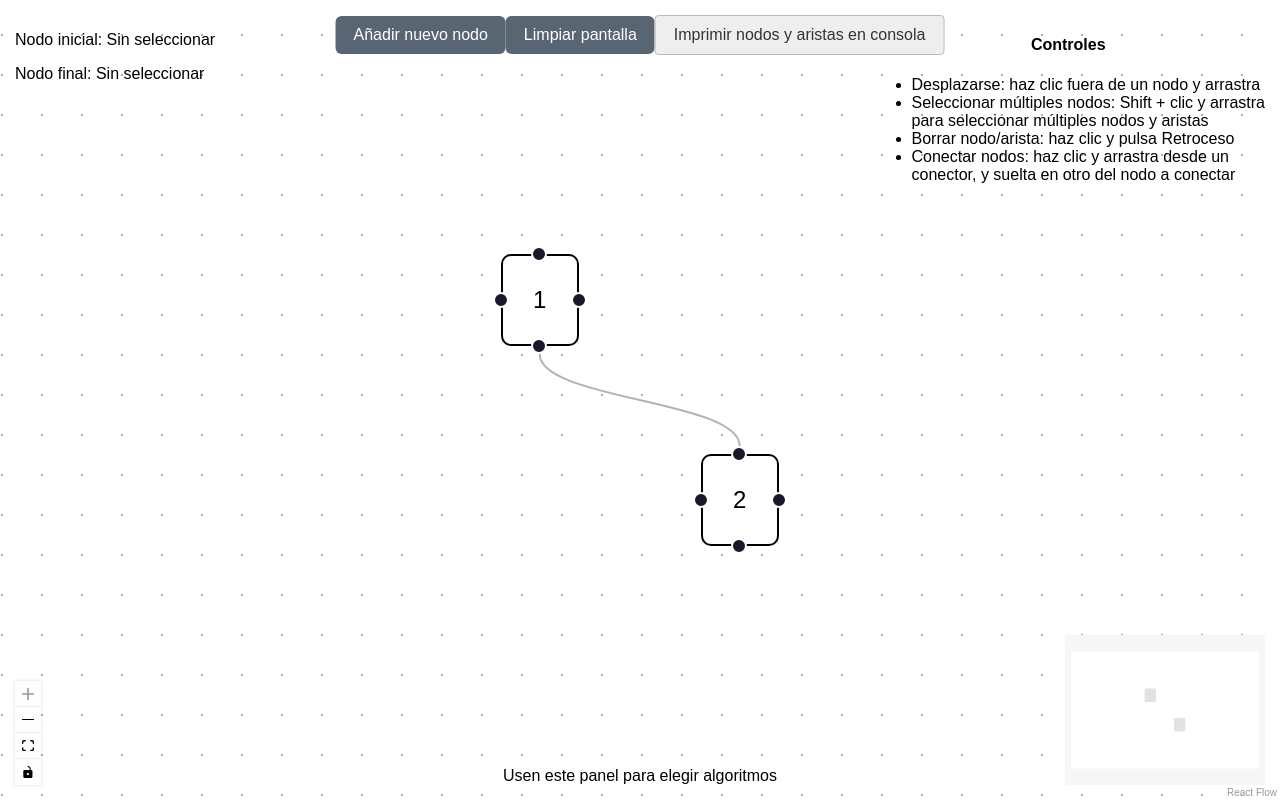
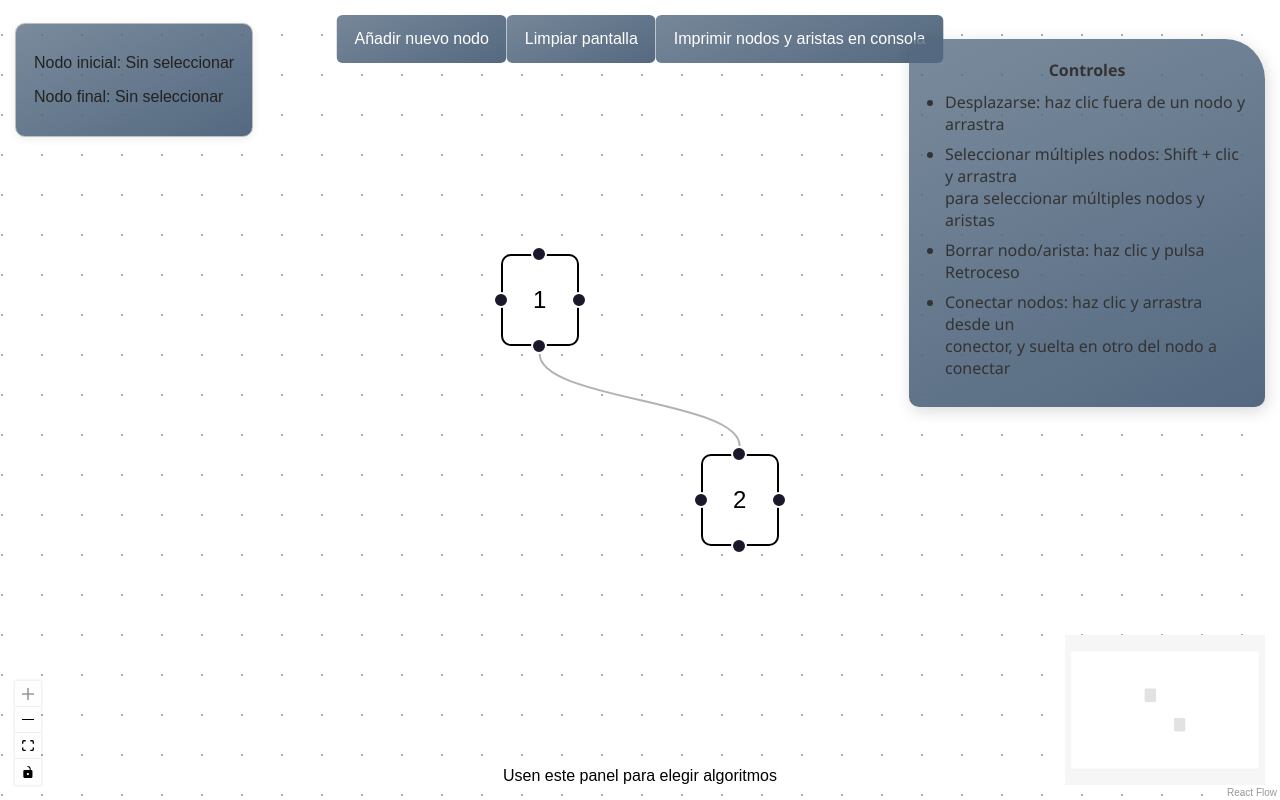
Before and after one commit to FerGaram/Proyecto-Interfaz-IA, a React (Vite) app in the folder client/: page / in a window 1280 px wide. Built offline with nearby package versions, Linux system fonts and the light colour scheme.

Commit message:
2da actualizacion de client/src/App.tsx y client/src/App.css

```diff
--- a/client/src/App.css
+++ b/client/src/App.css
@@ -41,6 +41,9 @@
   color: #888;
 } */
 
+/* -------------------------------------------
+   Estilos generales y botones principales
+-------------------------------------------- */
 .button-section {
   display: flex;
   flex-direction: column;
@@ -55,10 +58,12 @@
 }
 
 .custom-btn {
-  background-color: #586673;
+  /*background-color: #586673;*/
+  background-image: linear-gradient(155deg, #546980c6, #546980);
+
   color: #fff;
   border: none;
-  padding: 10px 18px;
+  padding: 15px 18px;
   border-radius: 6px;
   font-size: 1rem;
   cursor: pointer;
@@ -68,22 +73,12 @@
 }
 
 .custom-btn:hover {
-  background-color: #546980;
+  background-color: #1e5f77;
 }
 
-.test-btn {
-  margin-bottom: 0;
-  background: #eee;
-  color: #333;
-  border: 1px solid #bbb;
-  padding: 10px 18px;
-  border-radius: 4px;
-  font-size: 1rem;
-  cursor: pointer;
-  width: auto;
-  min-width: 120px;
-}
-
+/* -------------------------------------------
+   Panel lateral y contenido principal
+-------------------------------------------- */
 .side-panel {
   padding: 24px 6px;
   width: 120px;
@@ -94,3 +89,81 @@
   margin-top: 24px;
   padding: 24px;
 }
+
+/* -------------------------------------------
+   Post-it de la sección "Controles"
+-------------------------------------------- */
+.postit {
+  /*background: #fff475;
+    background-color: #546980;
+  */
+  background-image: linear-gradient(155deg, #546980c6, #546980);
+
+  color: #333;
+  width: 320px;
+  min-height: 120px;
+  padding: 20px 18px;
+  border-radius: 10px 40px 10px 10px;
+  box-shadow: 2px 4px 16px rgba(0, 0, 0, 0.15);
+  font-family: 'Segoe UI', Arial, sans-serif;
+  font-size: 1rem;
+  margin: 24px auto;
+  /* Centrado horizontal */
+  position: relative;
+  transition: all 0.3s cubic-bezier(.4, 2, .6, 1);
+  overflow: hidden;
+  display: block;
+  /* Asegura el centrado */
+  text-align: left;
+}
+
+.postit.minimized {
+  width: 80px;
+  min-height: 32px;
+  padding: 10px 8px;
+  font-size: 0.9rem;
+  cursor: pointer;
+  margin: 24px auto;
+  /* Mantiene el centrado al minimizar */
+  text-align: center;
+}
+
+.postit.minimized ul,
+.postit.minimized h4,
+.postit.minimized br {
+  display: none;
+}
+
+.postit h4 {
+  margin-top: 0;
+  margin-bottom: 10px;
+}
+
+.postit ul {
+  margin: 0;
+  padding-left: 18px;
+}
+
+.postit li {
+  margin-bottom: 8px;
+}
+
+.postit:hover {
+  box-shadow: 4px 8px 24px rgba(0, 0, 0, 0.2);
+}
+
+/* -------------------------------------------
+   Panel superior izquierdo (nodo inicial/final)
+-------------------------------------------- */
+.panel-box {
+  background-image: linear-gradient(155deg, #546980c6, #546980);
+  border: 1.5px solid #bdbdbd;
+  border-radius: 10px;
+  padding: 14px 18px;
+  box-shadow: 0 2px 8px rgba(0, 0, 0, 0.08);
+  font-size: 1rem;
+  color: #222;
+  min-width: 180px;
+  margin: 8px 0;
+
+}
--- a/client/src/App.tsx
+++ b/client/src/App.tsx
@@ -64,6 +64,9 @@ function Flow() {
   // Hooks para almacenar los nodos iniciales y finales
   const [nodoInicial] = useState("");
   const [nodoFinal] = useState("");
+
+  // Hook para el estado del panel minimizable
+  const [minimized, setMinimized] = useState(false);
 
   // Handler para añadir/modificar/eliminar nodos, no hace falta modificar
   const onNodesChange = useCallback(
@@ -138,7 +141,7 @@ function Flow() {
         <Controls /* Botones de la esquina inferior izquierda */ />
         <MiniMap /* Minimapa de la esquina inferior derecha */ />
         <Panel position="top-left">
-          <>
+          <div className="panel-box">
             <p>
               Nodo inicial:{" "}
               {nodoInicial === "" ? "Sin seleccionar" : nodoInicial}
@@ -146,8 +149,9 @@ function Flow() {
             <p>
               Nodo final: {nodoFinal === "" ? "Sin seleccionar" : nodoFinal}
             </p>
-          </>
+          </div>
         </Panel>
+
         <Panel
           position="top-center" /* Panel para mostrar botones de prueba en parte superior */
         >
@@ -159,19 +163,21 @@ function Flow() {
               <button onClick={limpiarPantalla} className="custom-btn">
                 Limpiar pantalla
               </button>
-              <button onClick={pruebaOnClick} className="test-btn">
+              <button onClick={pruebaOnClick} className="custom-btn">
                 Imprimir nodos y aristas en consola
               </button>
-            </div>
-            <div className="main-content">
-              {/* El resto de tu interfaz principal aquí */}
             </div>
           </>
         </Panel>
         <Panel
           position="top-right" /* Panel para mostrar controles en la esquina superior derecha */
         >
-          <>
+          <div
+            className={`postit${minimized ? " minimized" : ""}`}
+            onClick={() => setMinimized(!minimized)}
+            style={{ cursor: "pointer" }}
+            title="Haz clic para expandir o reducir"
+          >
             <center>
               <h4>Controles</h4>
             </center>
@@ -189,7 +195,7 @@ function Flow() {
                 conector, y suelta en otro del nodo a conectar
               </li>
             </ul>
-          </>
+          </div>
         </Panel>
         <Panel
           position="bottom-center" /* Panel para mostrar opciones de algoritmos */
```
